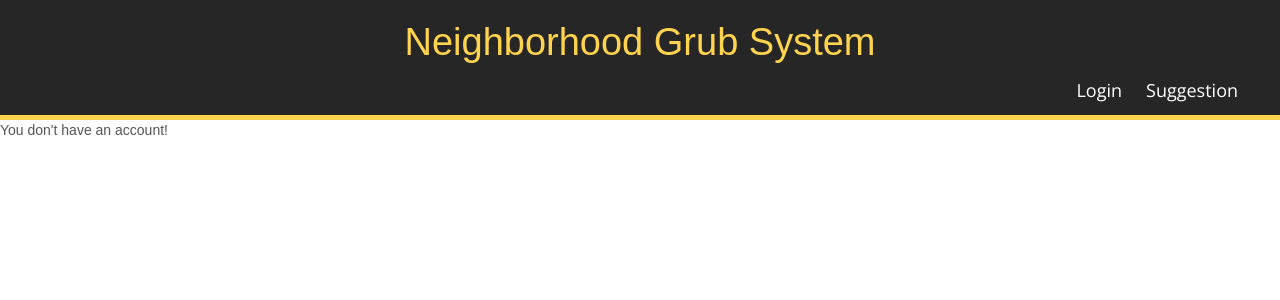
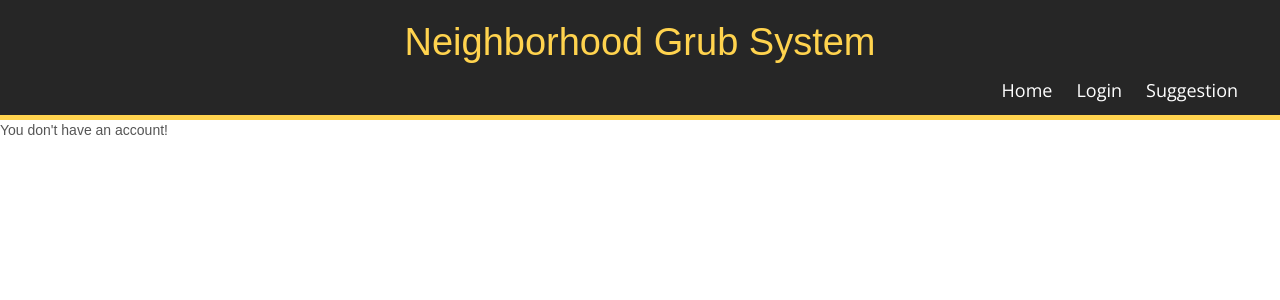
Before and after one commit to MRehman000/Neighborhood-Grub-System, a Django app: page /accounts/ in a window 1280 px wide. Shown: the top 300 px of the page. Run offline with Django 3.2, Linux system fonts and the light colour scheme.

Commit message:
added home tab on header

```diff
--- a/django-project/ngs/templates/ngs/header.html
+++ b/django-project/ngs/templates/ngs/header.html
@@ -16,9 +16,11 @@
 				<div class="fix mainmenu float_right">
 					<ul>
 						{% if user.is_authenticated %}
+							<li> <a href="/">Home</a> </li>
 							<li> <a href="/logout/">Logout</a> </li>
 							<li> <a href="/accounts/">Account</a> </li>
 						{% else %}
+							<li> <a href="/">Home</a> </li>
 							<li>  <a href="/login/">Login</a> </li>
 						{% endif %}
 							<li>  <a href="/accounts/suggestion/">Suggestion</a> </li>
```
